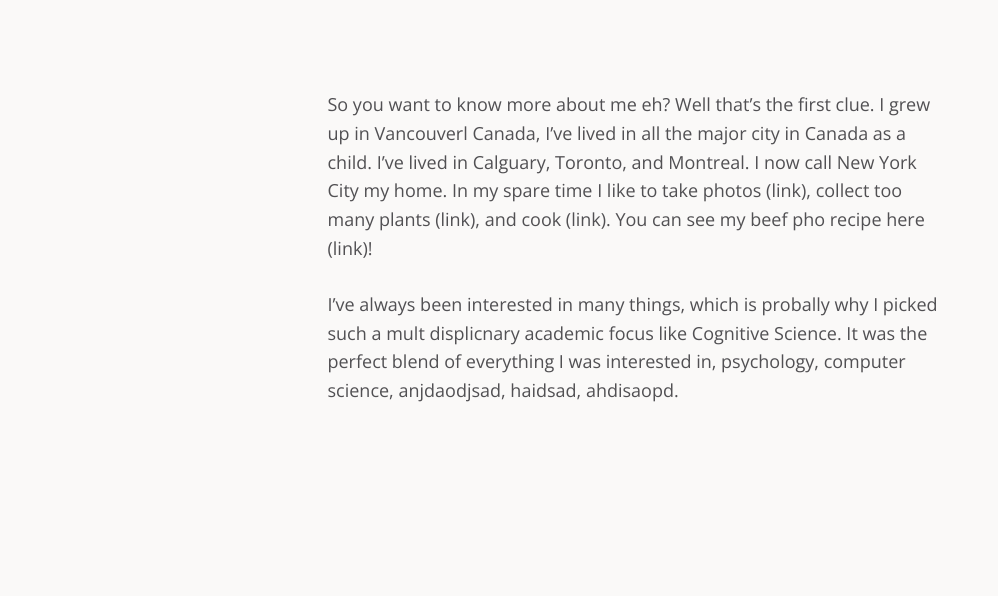
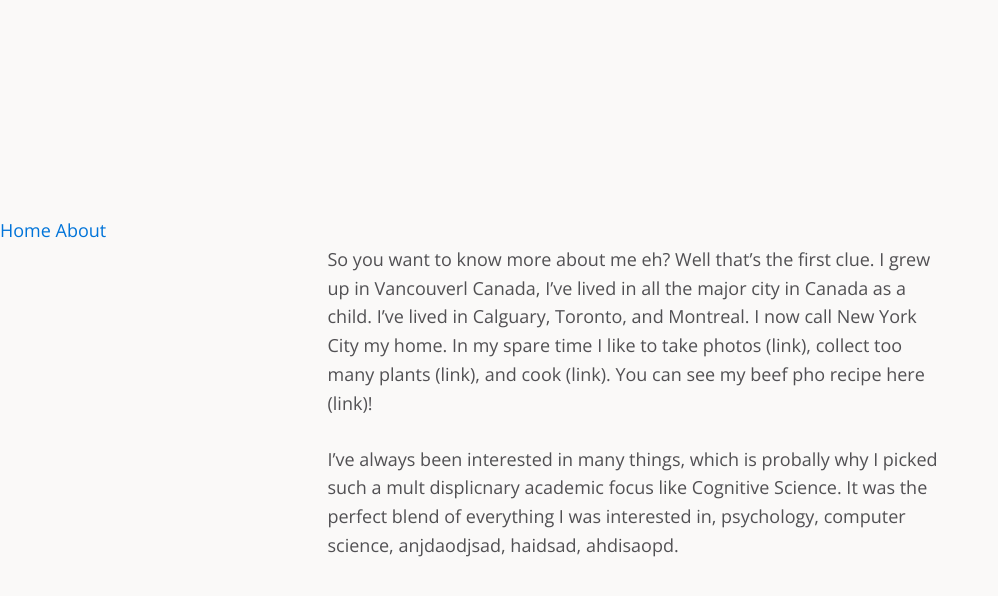
Before and after one commit to wailingwombat/wailingwombat.github.io, a Jekyll site: the page built from aboutme.md, in a window 1280 px wide. Shown: the top 596 px of the page, without its empty margins (0-998 px from the left). Built offline with Jekyll 4.4.1, drawn with Linux system fonts in a browser that asks for light colours.

Commit message:
Update page.html

```diff
--- a/_layouts/page.html
+++ b/_layouts/page.html
@@ -11,7 +11,9 @@
 </head>
 <body>
   <article>
-
+   <div id="nav">
+{% include navigation.html %}
+</div>
    <div class="container">
     {{ content }}
      </div>
```
